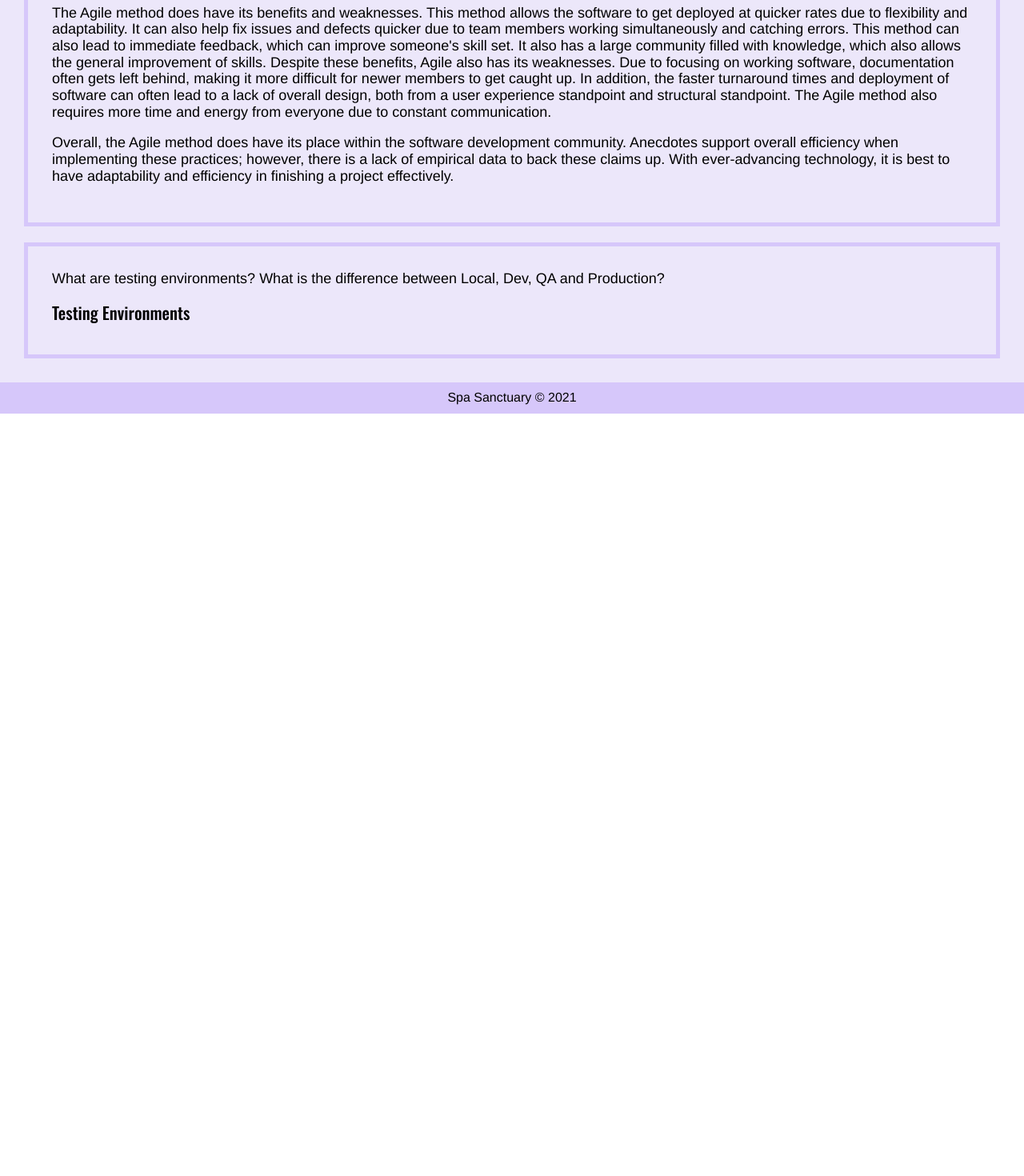
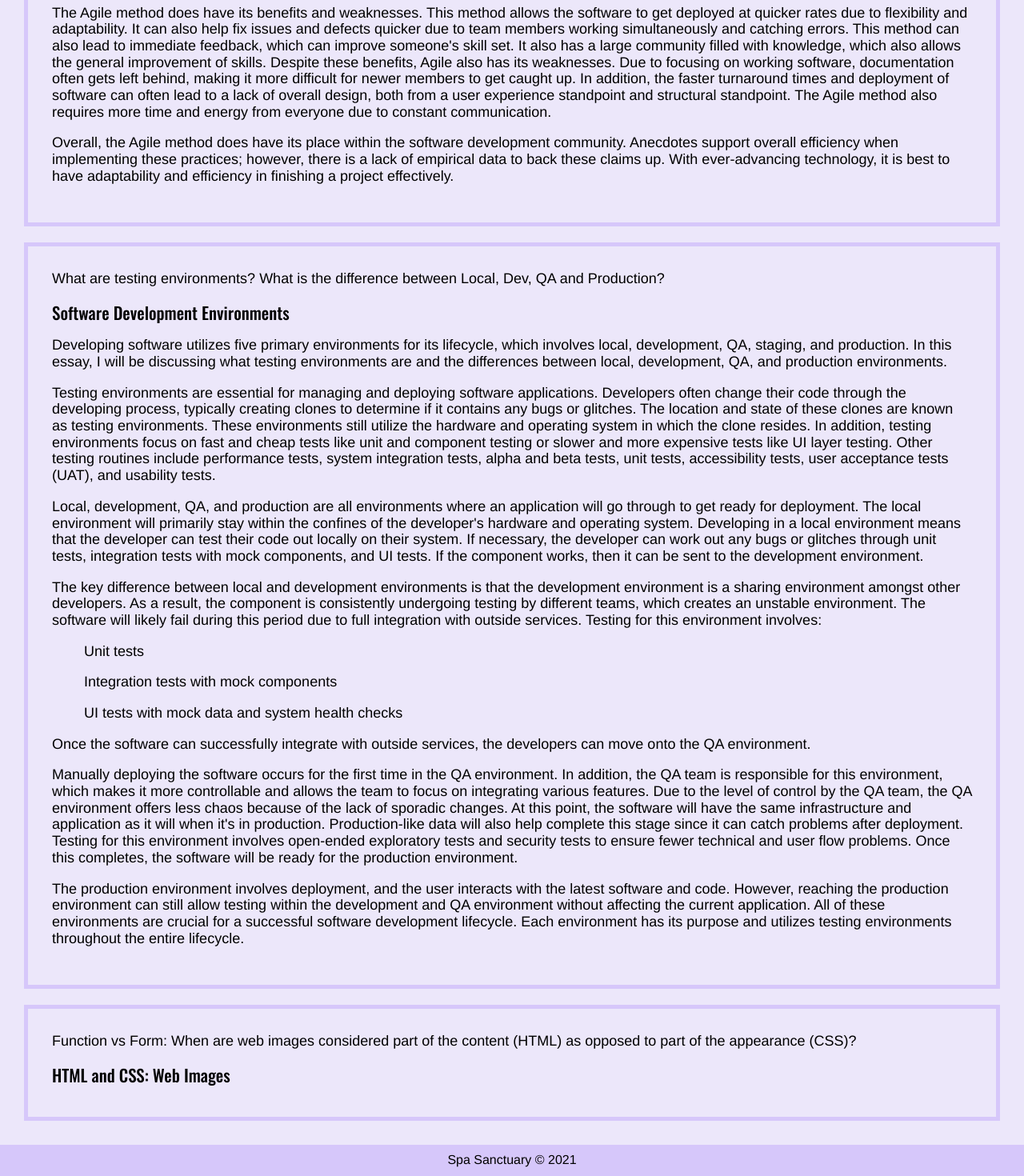
Before and after one commit to cpollock911/uclax-web1-summer21, a React (Create React App) app: page /homework in a window 1280 px wide. Shown: the part 6994-8464 px from the top of the page at 80% size. Before the commit the page ends 7511 px from the top, so only its background shows below. Built offline with nearby package versions, Linux system fonts and the light colour scheme.

Commit message:
Added Essay

```diff
--- a/src/React/Homework/Homework.jsx
+++ b/src/React/Homework/Homework.jsx
@@ -217,8 +217,24 @@ const Homework = () => {
                 number={ 10 }
                 question='What are testing environments? What is the difference between Local, Dev, QA and Production?'
             >
-                <h3>Testing Environments</h3>
+                <h3>Software Development Environments</h3>
+                <p>Developing software utilizes five primary environments for its lifecycle, which involves local, development, QA, staging, and production.  In this essay, I will be discussing what testing environments are and the differences between local, development, QA, and production environments.</p>
+                <p>Testing environments are essential for managing and deploying software applications.  Developers often change their code through the developing process, typically creating clones to determine if it contains any bugs or glitches.  The location and state of these clones are known as testing environments.  These environments still utilize the hardware and operating system in which the clone resides.  In addition, testing environments focus on fast and cheap tests like unit and component testing or slower and more expensive tests like UI layer testing.  Other testing routines include performance tests, system integration tests, alpha and beta tests, unit tests, accessibility tests, user acceptance tests (UAT), and usability tests.</p>
+                <p>Local, development, QA, and production are all environments where an application will go through to get ready for deployment.  The local environment will primarily stay within the confines of the developer's hardware and operating system.  Developing in a local environment means that the developer can test their code out locally on their system.  If necessary, the developer can work out any bugs or glitches through unit tests, integration tests with mock components, and UI tests.  If the component works, then it can be sent to the development environment. </p>
+                <p>The key difference between local and development environments is that the development environment is a sharing environment amongst other developers. As a result, the component is consistently undergoing testing by different teams, which creates an unstable environment.  The software will likely fail during this period due to full integration with outside services.  Testing for this environment involves:
+                        <ul>Unit tests</ul>
+                        <ul>Integration tests with mock components</ul>
+                        <ul>UI tests with mock data and system health checks</ul>
+                    Once the software can successfully integrate with outside services, the developers can move onto the QA environment.</p>
+                <p>Manually deploying the software occurs for the first time in the QA environment. In addition, the QA team is responsible for this environment, which makes it more controllable and allows the team to focus on integrating various features.  Due to the level of control by the QA team, the QA environment offers less chaos because of the lack of sporadic changes.  At this point, the software will have the same infrastructure and application as it will when it's in production.  Production-like data will also help complete this stage since it can catch problems after deployment.  Testing for this environment involves open-ended exploratory tests and security tests to ensure fewer technical and user flow problems.  Once this completes, the software will be ready for the production environment.</p>
+                <p>The production environment involves deployment, and the user interacts with the latest software and code. However, reaching the production environment can still allow testing within the development and QA environment without affecting the current application.  All of these environments are crucial for a successful software development lifecycle.  Each environment has its purpose and utilizes testing environments throughout the entire lifecycle.</p>
 
+            </Essay>
+            <Essay
+                number={ 11 }
+                question='Function vs Form: When are web images considered part of the content (HTML) as opposed to part of the appearance (CSS)?'
+            >
+                <h3>HTML and CSS: Web Images</h3>
             </Essay>
         </div>
     );
--- a/src/React/Pages/Services/Gallery/Item.jsx
+++ b/src/React/Pages/Services/Gallery/Item.jsx
@@ -1,13 +1,30 @@
 import React from 'react';
 import styled from 'styled-components';
+
+import Lightbox from 'React/Components/Lightbox/Lightbox.jsx';
+
 import { servicesData } from '../servicesData';
 
 const Item = ({service}) => {
 
+    const LightboxContent = () => {
+        return (
+            <div>
+                <img src={ service.image } alt={ service.title } />
+                <h3>{ service.title }</h3>
+                <h3>{ service.cost }</h3>
+                <h3>{ service.description }</h3>
+
+            </div>
+        );
+    }
+
     return (
         <ItemStyled className='Item'>
-            <img src={ service.image } alt={ service.title } />
-            <h3>{ service.title }</h3>
+            <Lightbox LightboxContent={ LightboxContent }>
+                <img src={ service.image } alt={ service.title } />
+                <h3>{ service.title }</h3>
+            </Lightbox>
         </ItemStyled>
     );
 }
```
